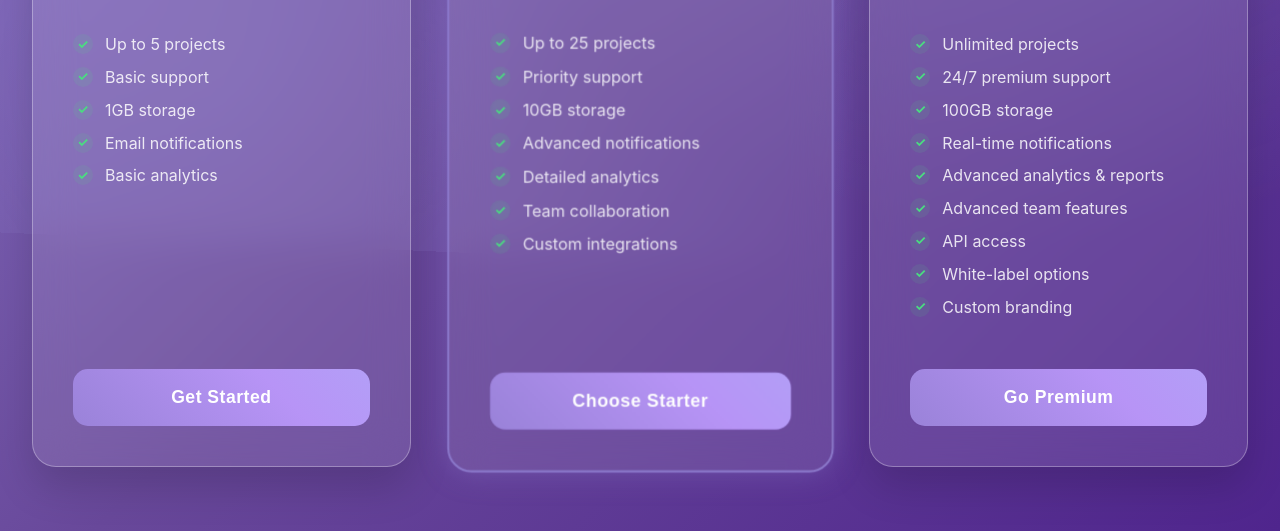
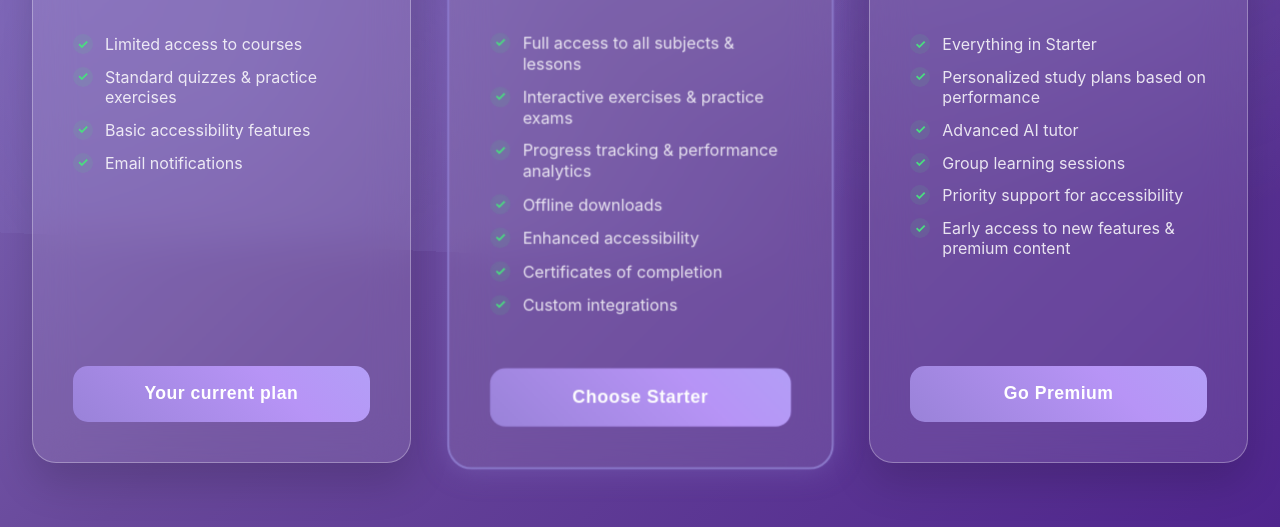
Before and after one commit to alekslime/jehone-main, a plain HTML site: page www/subscription-info.html in a window 1280 px wide. Shown: the part 560-1091 px from the top of the page. Drawn offline with Linux system fonts and the light colour scheme.

Commit message:
Update subscription plans with new pricing and features

```diff
--- a/www/subscription-info.html
+++ b/www/subscription-info.html
@@ -418,30 +418,29 @@
           <!-- Basic -->
           <div class="pricing-card">
             <h3 class="plan-name">Basic</h3>
-            <div class="plan-price" data-monthly="9" data-yearly="7">$9</div>
+            <div class="plan-price" data-monthly="0" data-yearly="0">€1</div>
             <div class="plan-period">per month</div>
             <ul class="plan-features">
-              <li>Up to 5 projects</li>
-              <li>Basic support</li>
-              <li>1GB storage</li>
+              <li>Limited access to courses</li>
+              <li>Standard quizzes & practice exercises</li>
+              <li>Basic accessibility features</li>
               <li>Email notifications</li>
-              <li>Basic analytics</li>
             </ul>
-            <button class="plan-button">Get Started</button>
+            <button class="plan-button">Your current plan</button>
           </div>
 
           <!-- Starter -->
           <div class="pricing-card featured">
             <h3 class="plan-name">Starter</h3>
-            <div class="plan-price" data-monthly="19" data-yearly="15">$19</div>
+            <div class="plan-price" data-monthly="4" data-yearly="40">€19</div>
             <div class="plan-period">per month</div>
             <ul class="plan-features">
-              <li>Up to 25 projects</li>
-              <li>Priority support</li>
-              <li>10GB storage</li>
-              <li>Advanced notifications</li>
-              <li>Detailed analytics</li>
-              <li>Team collaboration</li>
+              <li>Full access to all subjects & lessons</li>
+              <li>Interactive exercises & practice exams</li>
+              <li>Progress tracking & performance analytics</li>
+              <li>Offline downloads</li>
+              <li>Enhanced accessibility</li>
+              <li>Certificates of completion</li>
               <li>Custom integrations</li>
             </ul>
             <button class="plan-button">Choose Starter</button>
@@ -450,18 +449,15 @@
           <!-- Premium -->
           <div class="pricing-card">
             <h3 class="plan-name">Premium</h3>
-            <div class="plan-price" data-monthly="39" data-yearly="31">$39</div>
+            <div class="plan-price" data-monthly="7" data-yearly="70">€39</div>
             <div class="plan-period">per month</div>
             <ul class="plan-features">
-              <li>Unlimited projects</li>
-              <li>24/7 premium support</li>
-              <li>100GB storage</li>
-              <li>Real-time notifications</li>
-              <li>Advanced analytics & reports</li>
-              <li>Advanced team features</li>
-              <li>API access</li>
-              <li>White-label options</li>
-              <li>Custom branding</li>
+              <li>Everything in Starter</li>
+              <li>Personalized study plans based on performance</li>
+              <li>Advanced AI tutor</li>
+              <li>Group learning sessions</li>
+              <li>Priority support for accessibility</li>
+              <li>Early access to new features & premium content</li>
             </ul>
             <button class="plan-button">Go Premium</button>
           </div>
```
Also changed, not shown: www/index.html (+5 -5 lines).
